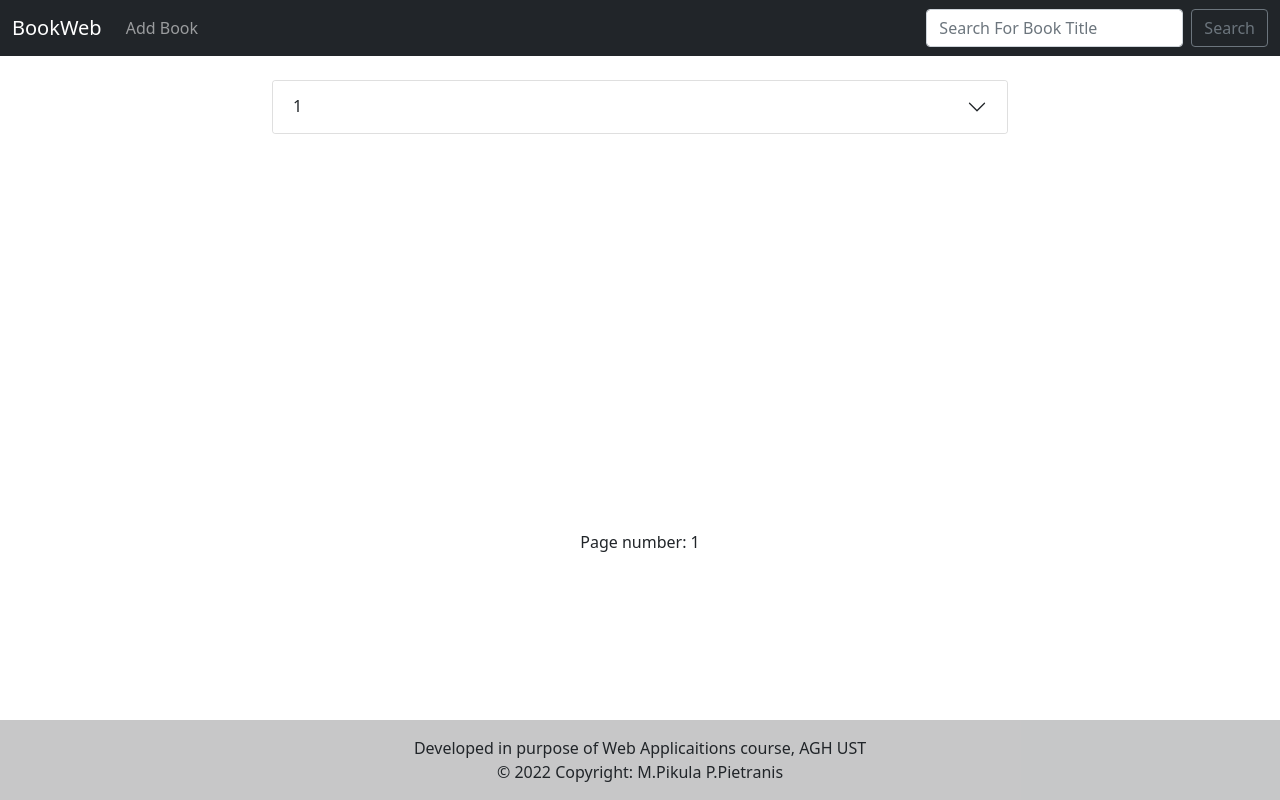
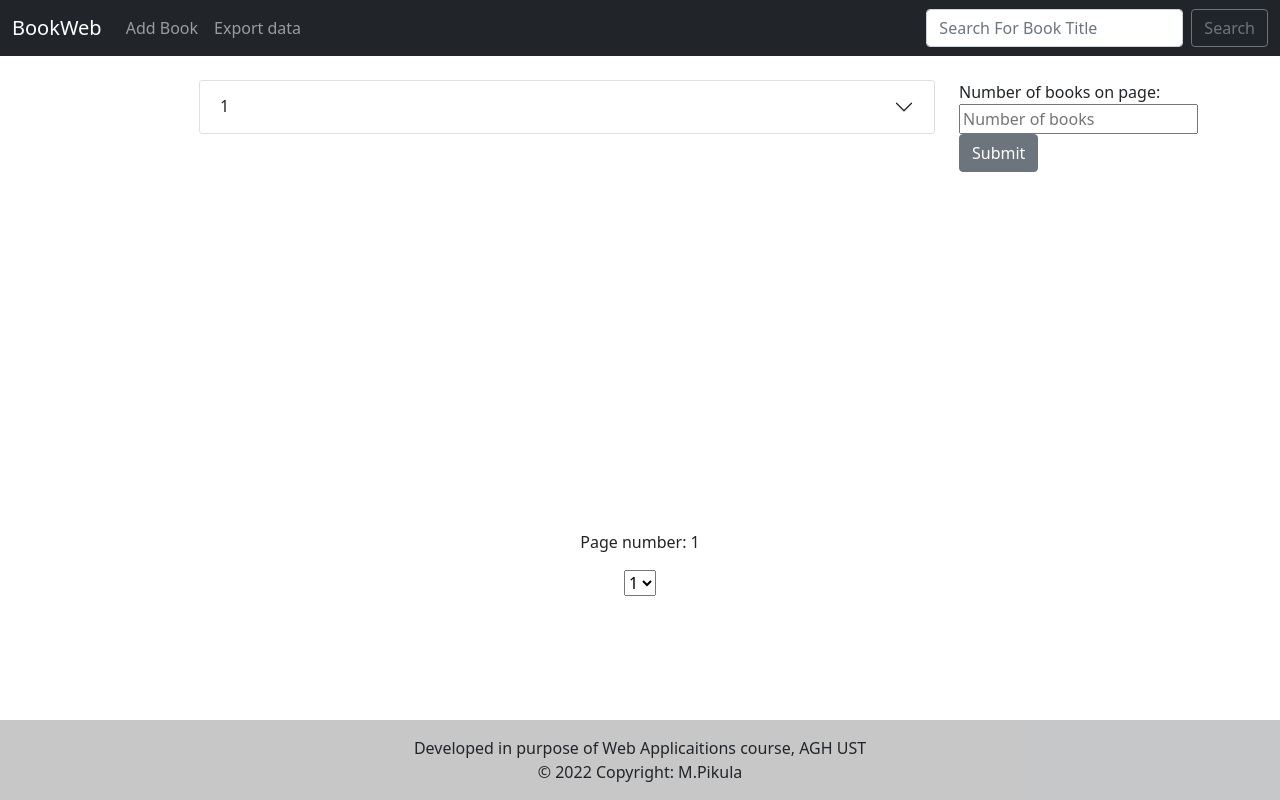
Before and after one commit to MarcelPikula/WebApplicationCourse, a Django app: template templates/mainpage.html in a window 1280 px wide. Run offline with Django 3.2, Linux system fonts and the light colour scheme; the template is opened without the code that fills it: most values are stand-ins (such as "Sample title", 1, 10 or a date in 2020).

Commit message:
Added functionality to change number of elements displayed on page. Started developing functionality that take user to custom page number.

```diff
--- a/BookWeb/forms.py
+++ b/BookWeb/forms.py
@@ -1,6 +1,7 @@
 from django import forms
 from django.forms import ModelForm
 from .models import Book
+
 
 class BookForm(ModelForm):
     class Meta:
--- a/BookWeb/urls.py
+++ b/BookWeb/urls.py
@@ -1,8 +1,9 @@
 from django.urls import path
-from BookWeb.views import user_view, search_view, add_book
+from BookWeb.views import user_view, search_view, add_book, export_data
 
 urlpatterns = [
     path('mainpage/', user_view, name='mainpage'),
     path('search_results/', search_view, name='search_results'),
     path('add_book/', add_book, name='add_book'),
+    path('export_data/', export_data, name='export_data'),
 ]
--- a/templates/footer.html
+++ b/templates/footer.html
@@ -3,7 +3,7 @@
   <div class="text-center p-3" style="background-color: rgba(0, 0, 0, 0.2);">
       Developed in purpose of Web Applicaitions course, AGH UST
       <br>
-    © 2022 Copyright: M.Pikula P.Pietranis
+    © 2022 Copyright: M.Pikula
 {#    <a class="text-dark" href="https://mdbootstrap.com/">M.Pikula P.Pietranis</a>#}
   </div>
   <!-- Copyright -->
--- a/templates/mainpage.html
+++ b/templates/mainpage.html
@@ -32,16 +32,30 @@
             </div>
             </div>
         </div>
-        <div class="col"></div>
+        <div class="col">
+            Number of books on page:
+            <form action="" method="POST">
+                {% csrf_token %}
+                <input type="number" required name="ele" id="ele" placeholder="Number of books">
+                <input type="submit" value="Submit" class="btn btn-secondary">
+            </form>
+        </div>
   </div>
 </div>
     <div class="page-links" align="center">
                 <p>Page number: {{ page.number }}</p>
                 {% if page.has_previous %}
-                    <a class="btn btn-secondary" href="{% url 'mainpage' %}?page={{ page.previous_page_number }}">Previous page</a>
+                    <a class="btn btn-secondary" href="{% url 'mainpage' %}?page={{ page.previous_page_number }}&number={{ elements }}">Previous page</a>
                 {% endif %}
                 {% if page.has_next %}
-                    <a class="btn btn-secondary" href="{% url 'mainpage' %}?page={{ page.next_page_number }}">Next page</a>
+                    <a class="btn btn-secondary" href="{% url 'mainpage' %}?page={{ page.next_page_number }}&number={{ elements }}">Next page</a>
                 {% endif %}
+            <form action="" method="GET" >
+                <select onchange="this.form.submit()" name="custom_page_number">
+                    {% for num in number_of_pages %}
+                        <option value="{{ num }}">{{ num }}</option>
+                    {% endfor %}
+                </select>
+             </form>
                 </div>
 {% endblock %}
--- a/templates/navbar.html
+++ b/templates/navbar.html
@@ -9,6 +9,9 @@
         <li class="nav-item">
           <a class="nav-link" href="{% url 'add_book' %}">Add Book</a>
         </li>
+        <li class="nav-item">
+          <a class="nav-link" href="{% url 'export_data' %}">Export data</a>
+        </li>
       </ul>
       <form class="d-flex" method="POST" action="{% url 'search_results' %}">
           {% csrf_token %}
```
Also changed, not shown: BookWeb/views.py (+27 -1 lines).
